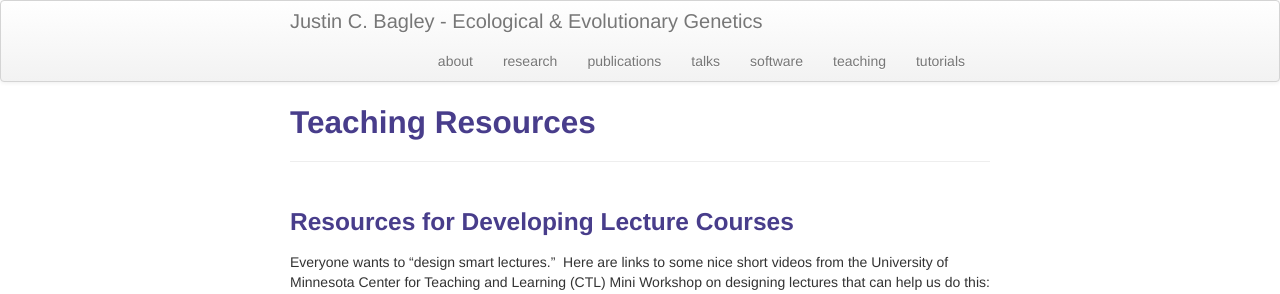
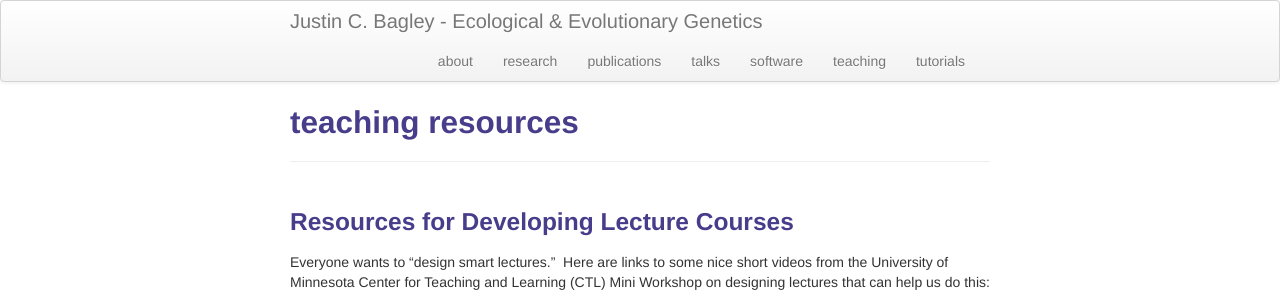
Before and after one commit to justincbagley/justincbagley.github.io, a Jekyll site: the page built from pages/teachingres.md, in a window 1280 px wide. Shown: the top 294 px of the page. Built offline with Jekyll 4.4.1, drawn with Linux system fonts in a browser that asks for light colours.

```diff
--- a/pages/teachingres.md
+++ b/pages/teachingres.md
@@ -5,7 +5,7 @@ date: 2013-11-06 07:29:39+00:00
 layout: page
 link: http://www.justinbagley.org/teaching/teaching-resources
 slug: teaching-resources
-title: Teaching Resources
+title: teaching resources
 wordpress_id: 195
 ---
 
```
